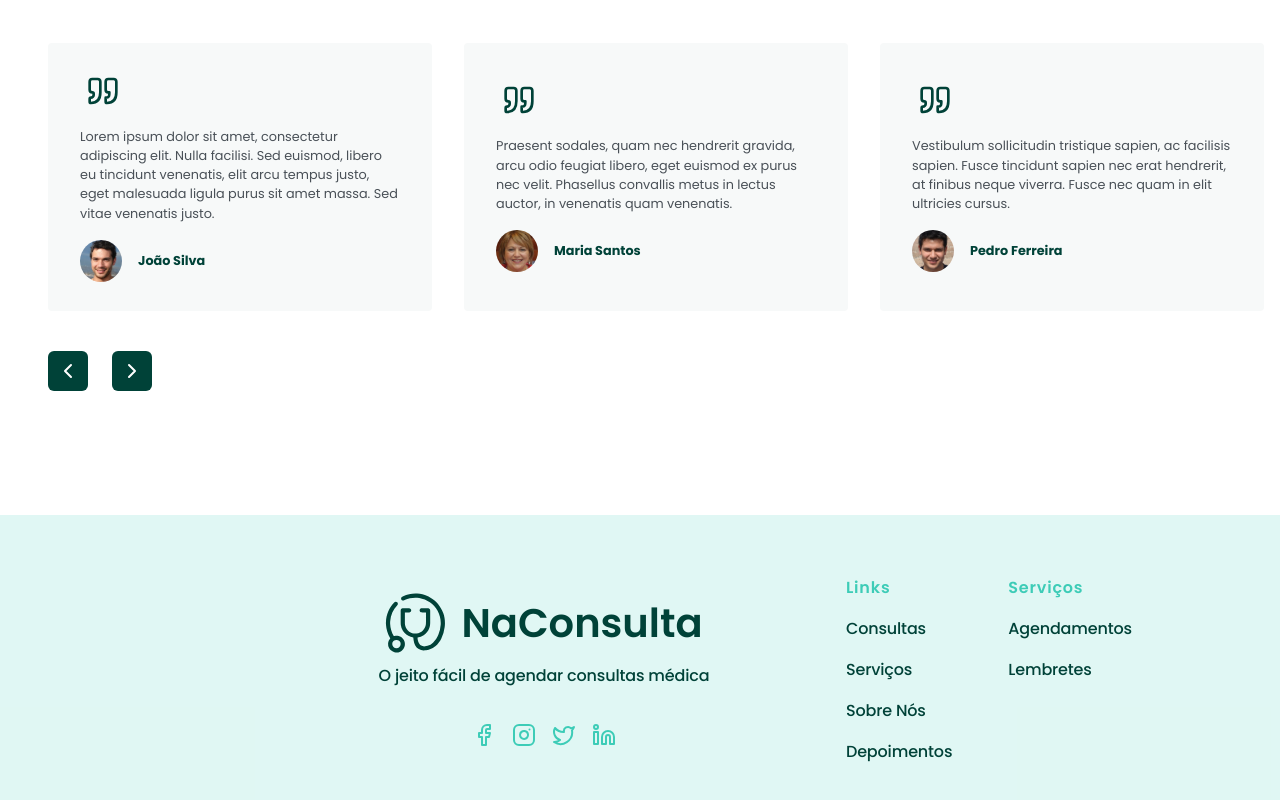
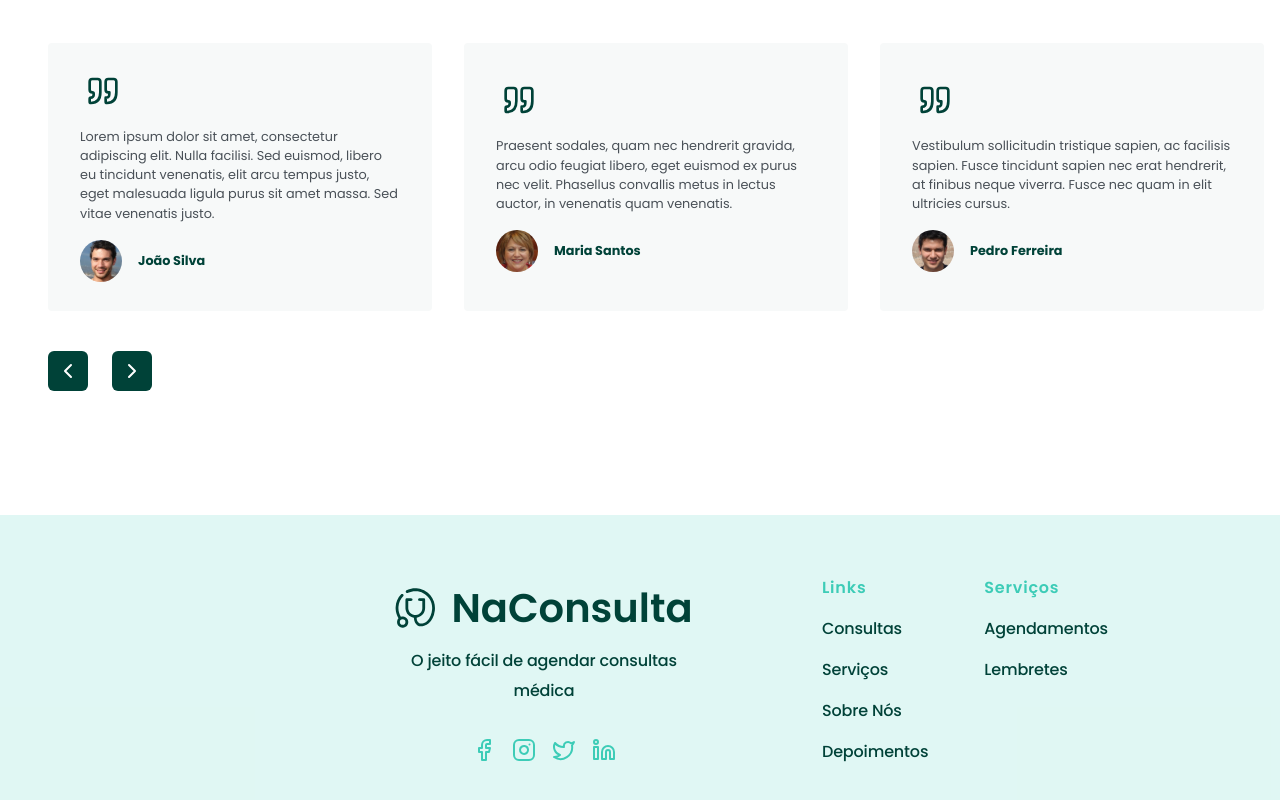
Before and after one commit to Achette/Na_Consulta_NEXT, a Next.js app: page / in a window 1280 px wide. Shown: the part 2342-3142 px from the top of the page. Built offline with nearby package versions, Linux system fonts and the light colour scheme.

Commit message:
feat(TASK-0016): cria seção footer social

```diff
--- a/src/components/Footer/Social/styles.ts
+++ b/src/components/Footer/Social/styles.ts
@@ -1,7 +1,7 @@
 import styled from 'styled-components'
 
 export const SocialContainer = styled.section`
-  max-width: 21.25rem;
+  max-width: 18.25rem;
   padding: 0;
 `
 export const SocialHeader = styled.header`
@@ -12,17 +12,15 @@ export const SocialHeader = styled.header`
   gap: 1rem;
 
   svg {
-    width: 3.75rem;
-    height: 3.75rem;
+    width: 2.5rem;
+    height: 2.5rem;
     flex-shrink: 0;
   }
 `
-export const SocialLogoText = styled.h2`
+export const SocialLogoText = styled.h4`
   color: ${(props) => props.theme['green-700']};
-  font-size: 2.5rem;
-  font-style: normal;
+  font-size: 1rem;
   font-weight: 600;
-  line-height: normal;
 
   @media (min-width: 992px) {
     font-size: 2.5rem;
@@ -30,7 +28,6 @@ export const SocialLogoText = styled.h2`
 `
 export const SocialSloganText = styled.p`
   font-size: 1rem;
-  font-style: normal;
   font-weight: 500;
   line-height: 1.875rem;
   letter-spacing: -0.01rem;
```
